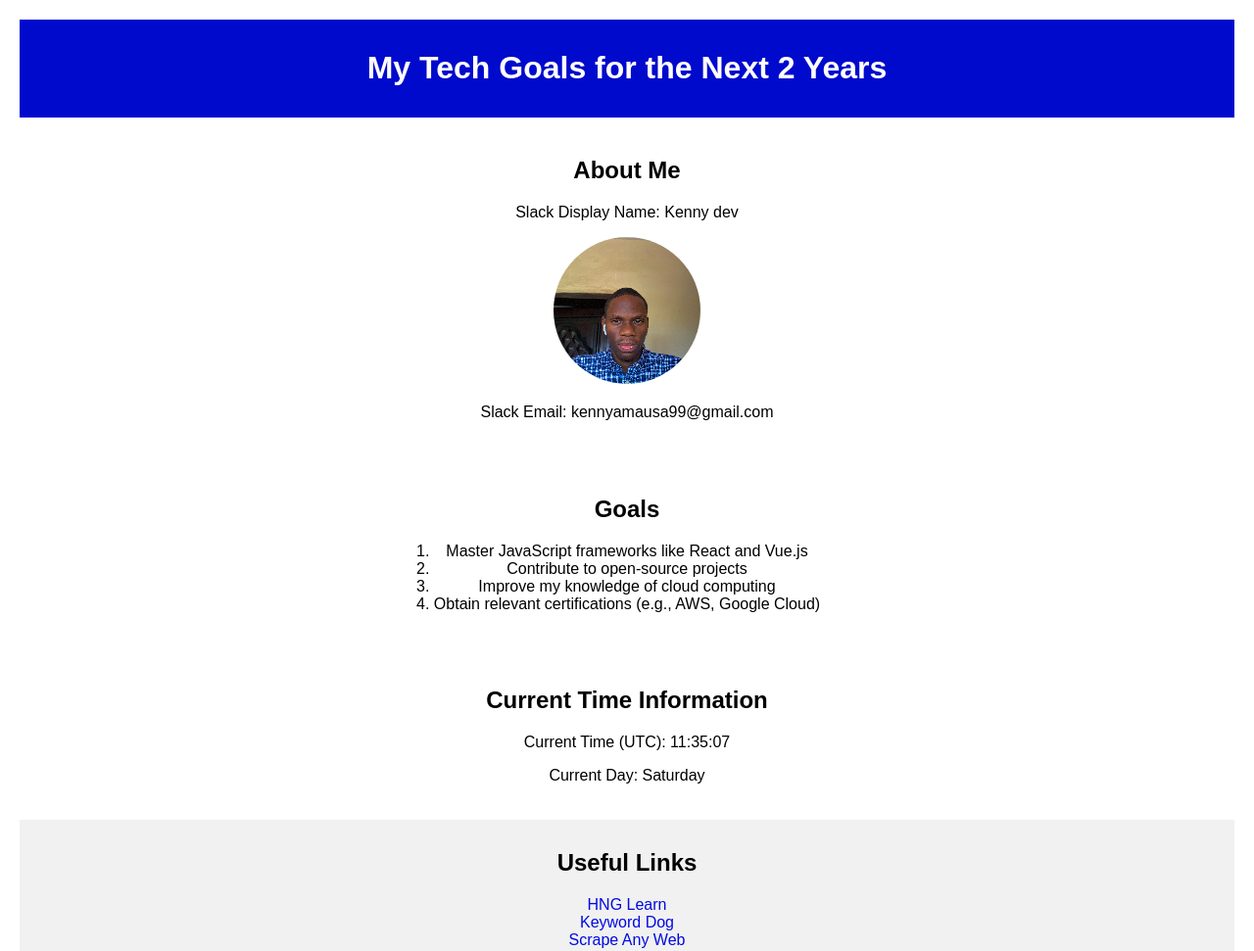
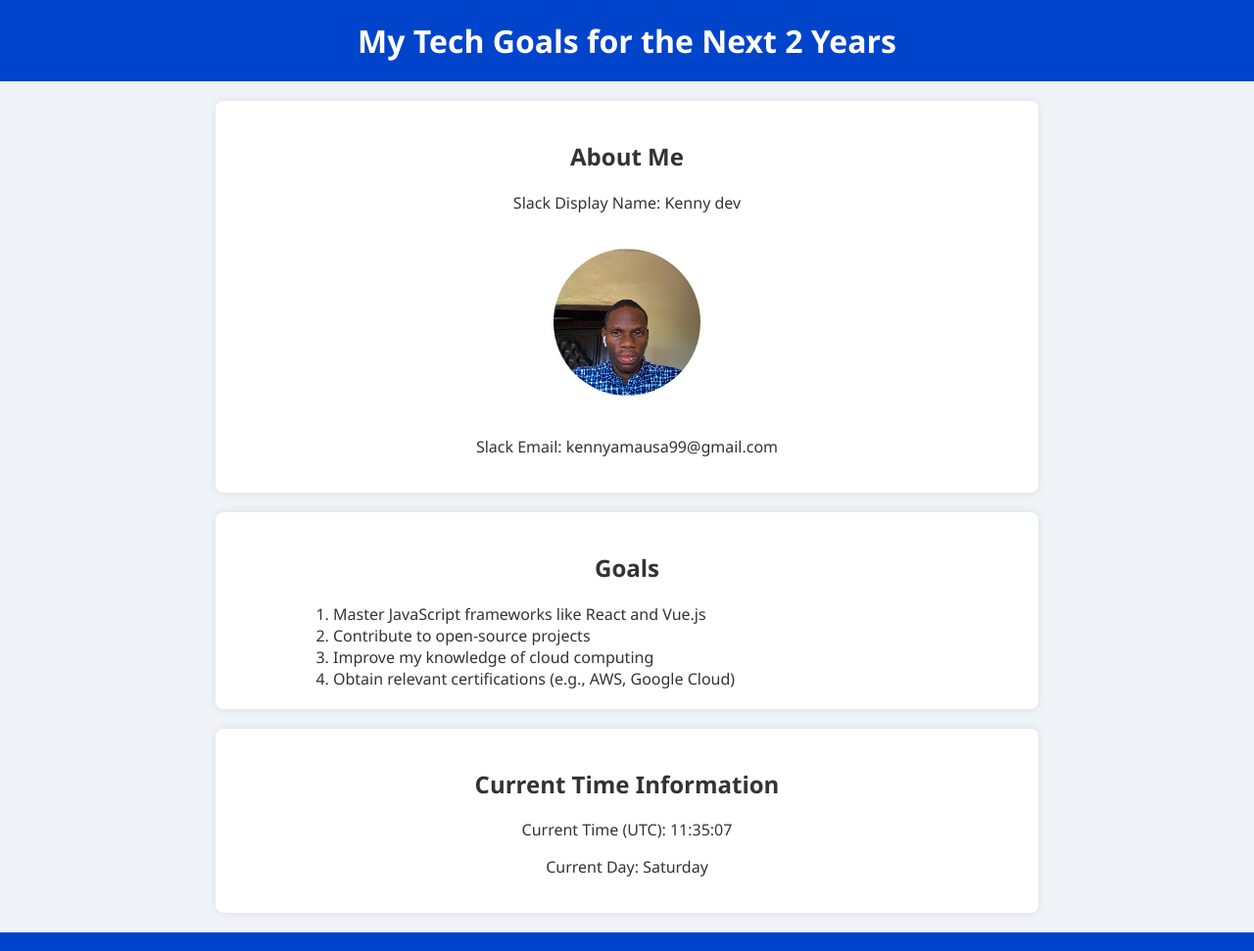
Before and after one commit to kehinde-am/hngtasks, a plain HTML site: page index.html in a window 1280 px wide. Shown: the top 971 px of the page at 98% size. Drawn offline with Linux system fonts and the light colour scheme.

Commit message:
style: added more styling

```diff
--- a/styles.css
+++ b/styles.css
@@ -1,40 +1,53 @@
 body {
-    font-family: Arial, sans-serif;
+    font-family: 'Segoe UI', Tahoma, Geneva, Verdana, sans-serif;
     margin: 0;
     padding: 0;
     box-sizing: border-box;
-    display: flex;
-    flex-direction: column;
-    align-items: center;
-    justify-content: center;
     text-align: center;
-    padding: 20px;
+    background-color: #f0f4f8;
+    color: #333;
 }
 
 header {
-    background-color: #000acc;
+    background-color: #0044cc;
     color: white;
-    width: 100%;
-    padding: 10px 0;
+    padding: 20px 0;
+    margin-bottom: 20px;
+}
+
+header h1 {
+    margin: 0;
 }
 
 section {
-    margin: 20px 0;
+    background-color: white;
+    padding: 20px;
+    margin: 20px;
+    border-radius: 8px;
+    box-shadow: 0 0 10px rgba(0, 0, 0, 0.1);
+    width: 90%;
+    max-width: 800px;
+    margin-left: auto;
+    margin-right: auto;
 }
 
 img {
     border-radius: 50%;
+    margin: 20px 0;
 }
 
 footer {
-    background-color: #f1f1f1;
+    background-color: #0044cc;
+    color: white;
+    padding: 20px 0;
     width: 100%;
-    padding: 10px 0;
 }
 
 ol {
-    list-style-type:decimal;
-    padding: 0;
+    text-align: left;
+    margin: 0 auto;
+    padding: 0 20px;
+    max-width: 600px;
 }
 
 ul {
@@ -43,16 +56,23 @@ ul {
 }
 
 a {
-    color: #000be0;
+    color: #ffffff;
     text-decoration: none;
 }
 
-@media (max-width: 600px) {
-    body {
+a:hover {
+    text-decoration: underline;
+}
+
+@media (max-width: 768px) {
+    section {
         padding: 10px;
     }
     img {
         width: 100px;
         height: 100px;
     }
+    ol {
+        padding: 0 10px;
+    }
 }
```
